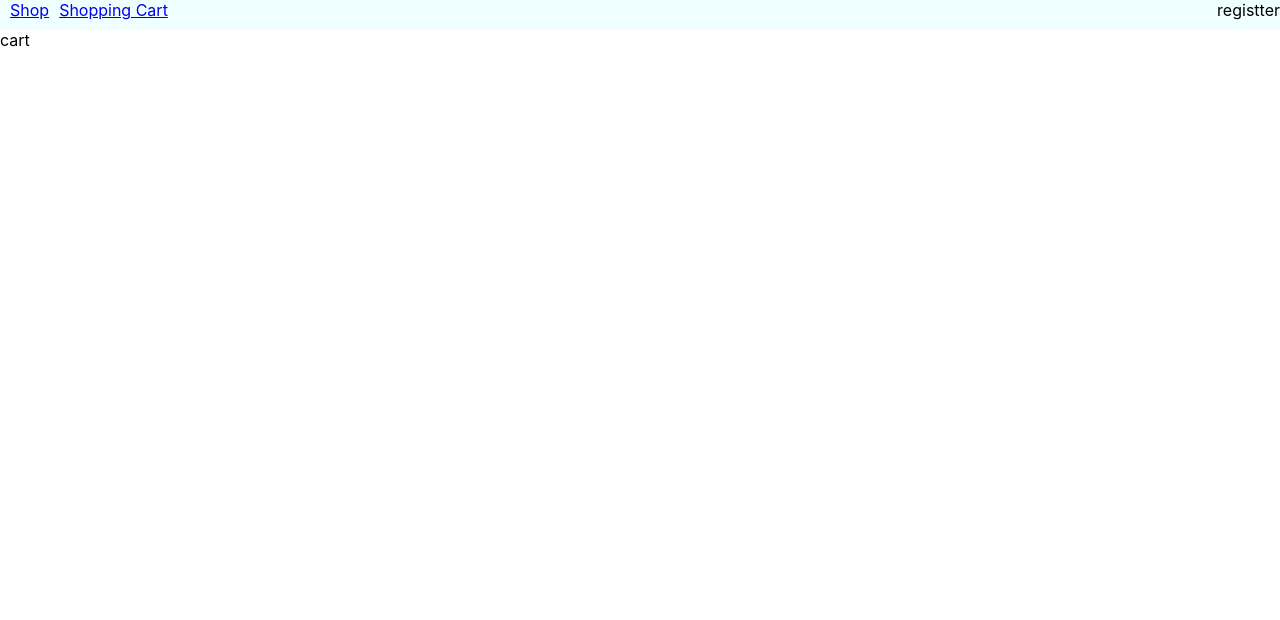
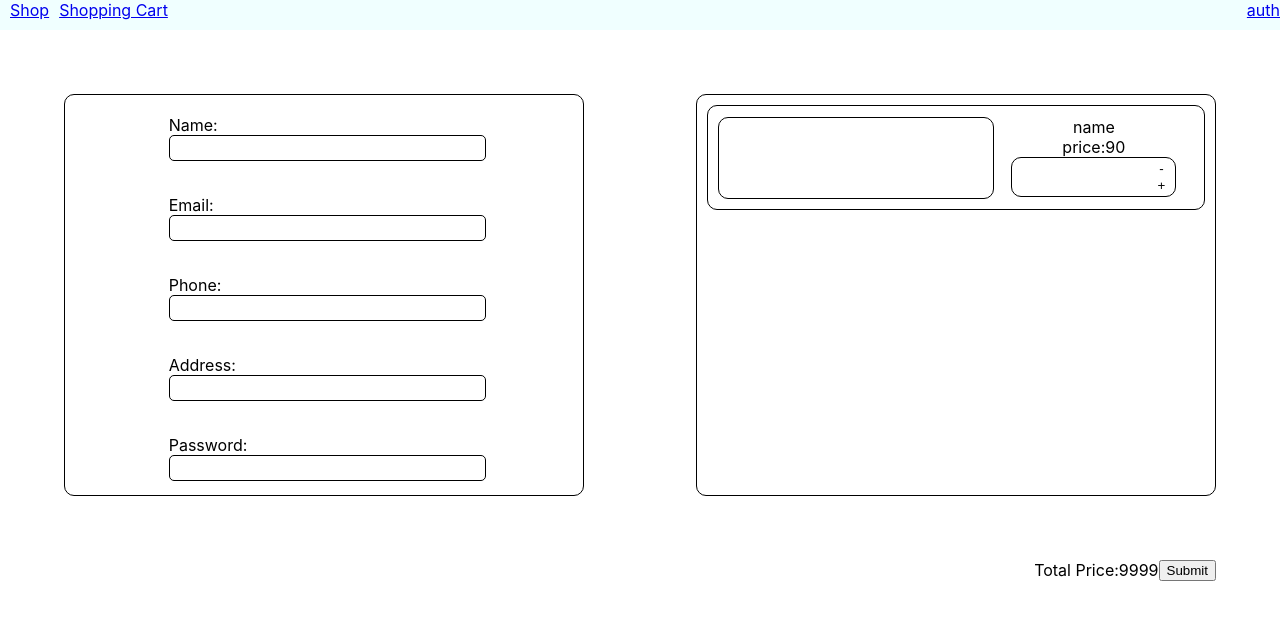
Before and after one commit to RimmaBuzuluk/pharmacy_front, a React (Create React App) app: page /cart in a window 1280 px wide. Shown: the top 620 px of the page. Built offline with nearby package versions, Linux system fonts and the light colour scheme.

Commit message:
cart element

```diff
--- a/src/App.js
+++ b/src/App.js
@@ -4,6 +4,8 @@ import Header from './component/Header/Header';
 import SideBar from './component/SideBar/SideBar';
 import Shop from './page/Shop/Shop';
 import Cart from './page/Cart/Cart';
+import Auth from './page/auth/Auth';
+import Register from './component/register/Register';
 
 function App() {
 	return (
@@ -14,6 +16,8 @@ function App() {
 					<Routes>
 						<Route path='/' element={<Shop />} />
 						<Route path='/cart' element={<Cart />} />
+						<Route path='/register' element={<Register />} />
+						<Route path='/auth' element={<Auth />} />
 					</Routes>
 				</div>
 			</div>
--- /dev/null
+++ b/src/component/CartPreparationItem/CartPreparationItem.css
@@ -0,0 +1,58 @@
+.CartPreparationItem {
+	display: flex;
+	justify-content: space-between;
+	border: 1px solid black;
+	border-radius: 10px;
+	margin: 2%;
+	padding: 2%;
+}
+
+.CartPreparationItem_img {
+	display: flex;
+	justify-content: center;
+	border: 1px solid black;
+	border-radius: 10px;
+	height: 80px;
+	width: 60%;
+
+	overflow: hidden;
+}
+
+.CartPreparationItem_img img {
+	width: 100%;
+	height: 100%;
+	object-fit: cover;
+}
+
+.CartPreparationItem_inform {
+	display: flex;
+	flex-direction: column;
+	align-items: center;
+}
+
+.counter {
+	width: 80%;
+	display: flex;
+	padding: 2px;
+	border-radius: 10px;
+	justify-content: space-around;
+	border: 1px solid black;
+}
+.counter input {
+	width: 80%;
+	border: none;
+	border-radius: 10px;
+	display: flex;
+	justify-content: center;
+	align-items: center;
+}
+
+.count_buts {
+	display: flex;
+	flex-direction: column;
+	border-radius: 10px;
+}
+.count_buts button {
+	background-color: white;
+	border: none;
+}
--- /dev/null
+++ b/src/component/CartPreparationItem/CartPreparationItem.jsx
@@ -0,0 +1,22 @@
+import './CartPreparationItem.css';
+
+function CartPreparationItem() {
+	return (
+		<div className='CartPreparationItem'>
+			<div className='CartPreparationItem_img'>{/* <img src='https://vault.apteki.ua/one/files/4f6a338041deaafd36c90a4b09c4ffd7/153062/153062_0.jpg' /> */}</div>
+			<div className='CartPreparationItem_inform'>
+				<div className='CartPreparationItem_name'>name</div>
+				<div className='CartPreparationItem_price'>price:90</div>
+				<div class='counter'>
+					<input className='counterInput' />
+					<div className='count_buts'>
+						<button class='decrement'>-</button>
+						<button class='increment'>+</button>
+					</div>
+				</div>
+			</div>
+		</div>
+	);
+}
+
+export default CartPreparationItem;
--- a/src/component/Header/Header.jsx
+++ b/src/component/Header/Header.jsx
@@ -18,7 +18,7 @@ function Header() {
 					Shopping Cart
 				</Link>
 			</div>
-			<div>registter</div>
+			<Link to='/auth'>auth</Link>
 		</div>
 	);
 }
--- a/src/component/SideBar/SideBar.css
+++ b/src/component/SideBar/SideBar.css
@@ -1,7 +1,6 @@
 .SideBar {
 	height: auto;
 	width: 35vh;
-	/* margin-top: 10px; */
 	overflow: hidden;
 
 	border: 1px solid black;
@@ -13,8 +12,3 @@
 
 	position: sticky;
 }
-
-/* .SideBar_title {
-	font-size: 200%;
-	margin-top: 5%;
-} */
--- /dev/null
+++ b/src/component/register/Register.css
@@ -0,0 +1,28 @@
+.Registration {
+	/* display: flex;
+	justify-content: center;
+	align-items: center; */
+	height: 100%;
+}
+
+.registration_items {
+	width: 100%;
+	height: 100%;
+
+	display: flex;
+	flex-direction: column;
+	justify-content: space-around;
+	align-items: center;
+}
+
+.register_item {
+	width: 60%;
+}
+
+.registration_items input {
+	width: 100%;
+	height: 55%;
+
+	border: 1px solid black;
+	border-radius: 5px;
+}
--- /dev/null
+++ b/src/component/register/Register.jsx
@@ -0,0 +1,32 @@
+import './Register.css';
+
+function Register() {
+	return (
+		<div className='Registration'>
+			<div className='registration_items'>
+				<div className='register_item'>
+					<div className='register_itemName'>Name:</div>
+					<input />
+				</div>
+				<div className='register_item'>
+					<div className='register_itemName'>Email:</div>
+					<input />
+				</div>
+				<div className='register_item'>
+					<div className='register_itemName'>Phone:</div>
+					<input />
+				</div>
+				<div className='register_item'>
+					<div className='register_itemName'>Address:</div>
+					<input />
+				</div>
+				<div className='register_item'>
+					<div className='register_itemName'>Password:</div>
+					<input />
+				</div>
+			</div>
+		</div>
+	);
+}
+
+export default Register;
--- a/src/page/Cart/Cart.css
+++ b/src/page/Cart/Cart.css
@@ -0,0 +1,26 @@
+.Cart_page {
+	display: flex;
+	justify-content: space-between;
+	margin: 5%;
+}
+
+.cart_registration {
+	border: 1px solid black;
+	border-radius: 10px;
+	height: 50vh;
+	width: 45%;
+}
+
+.cart_menu {
+	border: 1px solid black;
+	border-radius: 10px;
+	height: 50vh;
+	width: 45%;
+}
+
+.cart_data {
+	margin: 5%;
+
+	display: flex;
+	justify-content: end;
+}
--- a/src/page/Cart/Cart.jsx
+++ b/src/page/Cart/Cart.jsx
@@ -1,5 +1,24 @@
+import CartPreparationItem from '../../component/CartPreparationItem/CartPreparationItem';
+import Register from '../../component/register/Register';
+import './Cart.css';
+
 function Cart() {
-	return <div className=''>cart</div>;
+	return (
+		<div className='Cart'>
+			<div className='Cart_page'>
+				<div className='cart_registration'>
+					<Register />
+				</div>
+				<div className='cart_menu'>
+					<CartPreparationItem />
+				</div>
+			</div>
+			<div className='cart_data'>
+				<div className='cart_totalPrice'>Total Price:9999</div>
+				<button>Submit</button>
+			</div>
+		</div>
+	);
 }
 
 export default Cart;
--- /dev/null
+++ b/src/page/auth/Auth.css
@@ -0,0 +1,24 @@
+.auth {
+	display: flex;
+	flex-direction: column;
+	align-items: center;
+	justify-content: center;
+	height: 100vh;
+}
+.auth_title {
+	margin-bottom: 3vh;
+	font-size: 300%;
+}
+
+.auth_items {
+	display: flex;
+	flex-direction: column;
+}
+
+.auth_items input {
+	width: 75vh;
+	height: 5vh;
+	margin-bottom: 5%;
+
+	border-radius: 10px;
+}
--- /dev/null
+++ b/src/page/auth/Auth.jsx
@@ -0,0 +1,15 @@
+import './Auth.css';
+
+function Auth() {
+	return (
+		<div className='Auth'>
+			<div className='auth_title'>Auth</div>
+			<div className='auth_items'>
+				<input />
+				<input />
+			</div>
+		</div>
+	);
+}
+
+export default Auth;
```
